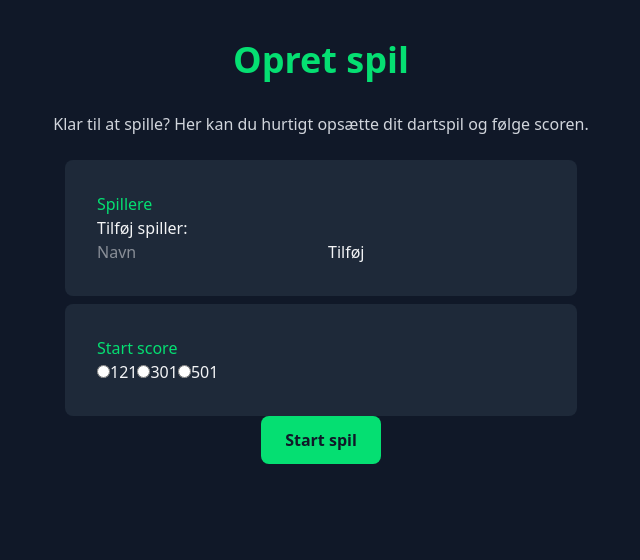
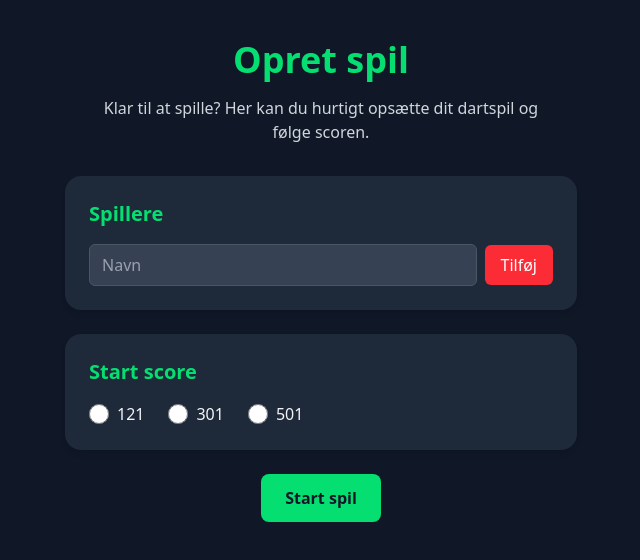
Before and after one commit to Thomasmc96/just-dart, a React (Vite) app: page /game-setup in a window 1280 px wide. Shown: the top 560 px of the page, without its empty margins (319-959 px from the left). Built offline with nearby package versions, Linux system fonts and the light colour scheme.

Commit message:
💄 Better styling for game setup

```diff
--- a/package.json
+++ b/package.json
@@ -11,6 +11,9 @@
     "tailwind:init": "tailwindcss init -p"
   },
   "dependencies": {
+    "@fortawesome/fontawesome-svg-core": "^6.7.2",
+    "@fortawesome/free-solid-svg-icons": "^6.7.2",
+    "@fortawesome/react-fontawesome": "^0.2.2",
     "@tailwindcss/vite": "^4.1.10",
     "react": "^19.1.0",
     "react-dom": "^19.1.0",
--- a/src/contexts/GameContext.tsx
+++ b/src/contexts/GameContext.tsx
@@ -23,6 +23,7 @@ type GameContextType = {
   addStartingPoints: (startingPoints: number) => void;
   startGame: () => void;
   registerScore: (score: number) => void;
+  removePlayer: (id: string) => void;
 };
 
 export const GameContext = createContext<GameContextType>({
@@ -38,6 +39,7 @@ export const GameContext = createContext<GameContextType>({
   addStartingPoints: () => {},
   startGame: () => {},
   registerScore: () => {},
+  removePlayer: () => {},
 });
 
 type GameProviderProps = {
@@ -179,6 +181,21 @@ export const GameProvider = ({ children }: GameProviderProps) => {
     });
   };
 
+  const removePlayer = (id: string) => {
+    setGameState((prev) => {
+      const updatedPlayers = prev.players.filter((player) => player.id !== id);
+
+      const newPlayerTurn =
+        prev.playerTurn >= updatedPlayers.length ? 0 : prev.playerTurn;
+
+      return {
+        ...prev,
+        players: updatedPlayers,
+        playerTurn: newPlayerTurn,
+      };
+    });
+  };
+
   return (
     <GameContext.Provider
       value={{
@@ -188,6 +205,7 @@ export const GameProvider = ({ children }: GameProviderProps) => {
         addStartingPoints,
         startGame,
         registerScore,
+        removePlayer,
       }}
     >
       {children}
--- a/src/pages/GameSetup.tsx
+++ b/src/pages/GameSetup.tsx
@@ -2,20 +2,25 @@ import { useContext, useState } from "react";
 import { GameContext } from "../contexts/GameContext";
 import Button from "../components/Button";
 import { useNavigate } from "react-router-dom";
+import { FontAwesomeIcon } from "@fortawesome/react-fontawesome";
+import { faTrash } from "@fortawesome/free-solid-svg-icons";
 
 export default function GameSetup() {
   const navigate = useNavigate();
-
-  const { gameState, addPlayer, addStartingPoints, startGame } =
+  const { gameState, addPlayer, addStartingPoints, startGame, removePlayer } =
     useContext(GameContext);
 
   const [newPlayer, setNewPlayer] = useState<string>("");
-
   const [error, setError] = useState<string>("");
 
   const onAddNewPlayer = () => {
-    addPlayer(newPlayer);
+    if (newPlayer.trim() === "") return;
+    addPlayer(newPlayer.trim());
     setNewPlayer("");
+  };
+
+  const onRemovePlayer = (id: string) => {
+    removePlayer(id);
   };
 
   const onStartGame = () => {
@@ -34,64 +39,86 @@ export default function GameSetup() {
 
   return (
     <main className="flex min-h-screen flex-col items-center pt-10 bg-gray-900 text-gray-100 px-6">
-      <h1 className="text-4xl font-bold mb-8 text-green-400">Opret spil</h1>
-      <p className="mb-6 text-gray-300">
+      <h1 className="text-4xl font-bold mb-4 text-green-400">Opret spil</h1>
+      <p className="mb-8 text-gray-300 text-center max-w-md">
         Klar til at spille? Her kan du hurtigt opsætte dit dartspil og følge
         scoren.
       </p>
-      <div className="bg-gray-800 rounded-lg p-8 w-full max-w-lg mb-2">
-        <h2 className="text-green-400">Spillere</h2>
-        <div>
+
+      {/* Player Section */}
+      <div className="bg-gray-800 rounded-2xl p-6 w-full max-w-lg mb-6 shadow-md">
+        <h2 className="text-xl font-semibold text-green-400 mb-4">Spillere</h2>
+        <div className="mb-4 space-y-1">
           {gameState.players.map((player) => (
-            <p key={player.id}>{player.name}</p>
+            <div
+              key={player.id}
+              className="flex items-center justify-between bg-gray-700 px-3 py-2 rounded-md"
+            >
+              <p className="text-gray-200">{player.name}</p>
+              <button
+                type="button"
+                onClick={() => removePlayer(player.id)}
+                className="p-2 text-white transition duration-150"
+                aria-label={`Fjern ${player.name}`}
+              >
+                <FontAwesomeIcon icon={faTrash} />
+              </button>
+            </div>
           ))}
         </div>
-        <p>Tilføj spiller:</p>
+
+        <div className="flex items-center gap-2">
           <input
             type="text"
             placeholder="Navn"
             value={newPlayer}
             onChange={(e) => setNewPlayer(e.target.value)}
+            className="flex-1 rounded-md bg-gray-700 border border-gray-600 px-3 py-2 text-white placeholder-gray-400 focus:outline-none focus:ring-2 focus:ring-green-400"
           />
-        <button type="button" onClick={onAddNewPlayer}>
+          <button
+            type="button"
+            onClick={onAddNewPlayer}
+            className="bg-red-500 hover:bg-green-600 text-white px-4 py-2 rounded-md transition"
+          >
             Tilføj
           </button>
         </div>
+      </div>
 
-      <div className="bg-gray-800 rounded-lg p-8 w-full max-w-lg">
-        <h2 className="text-green-400">Start score</h2>
+      {/* Starting Points Section */}
+      <div className="bg-gray-800 rounded-2xl p-6 w-full max-w-lg shadow-md mb-6">
+        <h2 className="text-xl font-semibold text-green-400 mb-4">
+          Start score
+        </h2>
+        <div className="flex gap-6">
+          {[121, 301, 501].map((value) => (
+            <label
+              key={value}
+              className="flex items-center gap-2 cursor-pointer"
+            >
               <input
                 type="radio"
                 name="gameType"
-          id="gameType121"
-          value={"121"}
-          checked={gameState.startingPoints === 121}
-          onChange={(e) => addStartingPoints(Number(e.currentTarget.value))}
+                value={value}
+                checked={gameState.startingPoints === value}
+                onChange={(e) =>
+                  addStartingPoints(Number(e.currentTarget.value))
+                }
+                className="accent-green-500 w-5 h-5"
               />
-        <label htmlFor="gameType121">121</label>
-        <input
-          type="radio"
-          name="gameType"
-          id="gameType301"
-          value={301}
-          checked={gameState.startingPoints === 301}
-          onChange={(e) => addStartingPoints(Number(e.currentTarget.value))}
-        />
-        <label htmlFor="gameType301">301</label>
-        <input
-          type="radio"
-          name="gameType"
-          id="gameType501"
-          value={501}
-          checked={gameState.startingPoints === 501}
-          onChange={(e) => addStartingPoints(Number(e.currentTarget.value))}
-        />
-        <label htmlFor="gameType501">501</label>
+              <span>{value}</span>
+            </label>
+          ))}
+        </div>
       </div>
 
-      {error && <p className="text-red-600">{error}</p>}
+      {/* Error Message */}
+      {error && <p className="text-red-500 mb-4 font-medium">{error}</p>}
 
-      <Button onClick={onStartGame}>Start spil</Button>
+      {/* Start Game Button */}
+      <Button onClick={onStartGame} className="mt-2">
+        Start spil
+      </Button>
     </main>
   );
 }
```
Also changed, not shown: 1 other file (tests, documents, lock files or other folders). Lines whose indentation alone changed are shown as unchanged.
